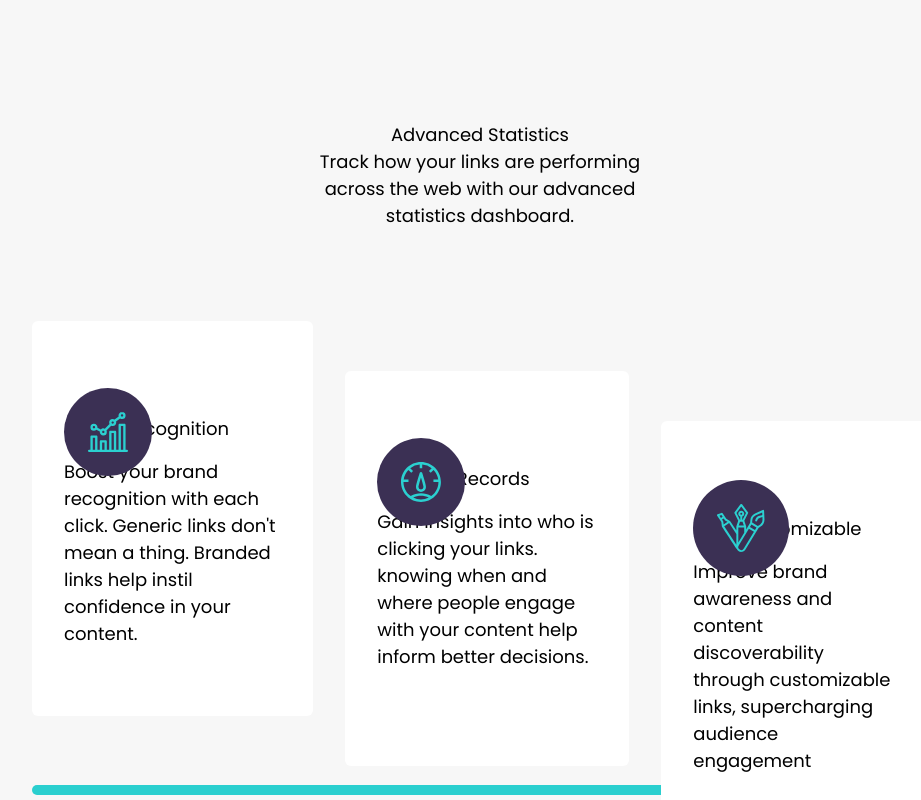
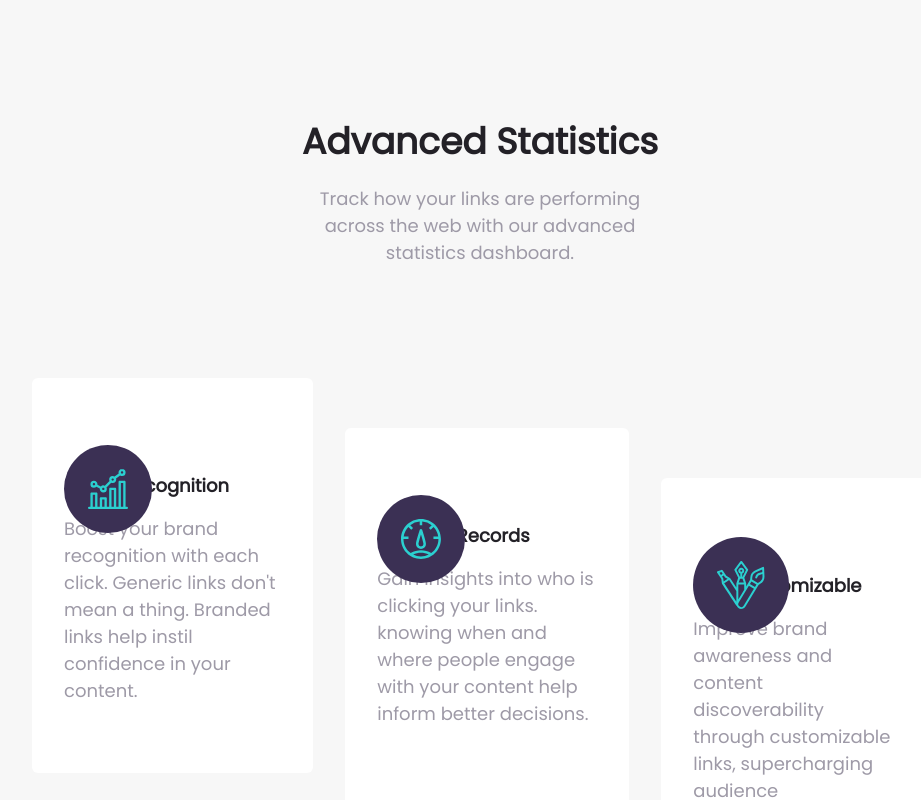
Before and after one commit to azanra/url-shortening, a React (Vite) app: page / in a window 1280 px wide. Shown: the part 1140-1940 px from the top of the page, without its empty margins (160-1081 px from the left). Built offline with nearby package versions, Linux system fonts and the light colour scheme.

Commit message:
Adjust font of header and body in info section

```diff
--- a/src/App.css
+++ b/src/App.css
@@ -78,5 +78,5 @@ body {
   width: 70%;
   border-radius: 5px;
   position: absolute;
-  top: 1925px;
+  top: 1975px;
 }
--- a/src/components/info.jsx
+++ b/src/components/info.jsx
@@ -8,18 +8,18 @@ export default function Info() {
     <div className="center mt-10">
       <div className="w-[70%]">
         <div className="infoHeaderContainer">
-          <div className="infoHeader center">
+          <div className="infoHeader center text-(--Very-Dark-Violet) font-black text-4xl mb-6">
             <h1>Advanced Statistics</h1>
           </div>
           <div className="infoText center">
-            <p className="w-[40%] text-center">
+            <p className="w-[40%] text-center text-(--Grayish-Violet)">
               Track how your links are performing across the web with our
               advanced statistics dashboard.
             </p>
           </div>
         </div>
         <div className="infoBar"></div>
-        <div className="infoBody flex pb-80 gap-8 mt-10">
+        <div className="infoBody flex pb-80 gap-8 mt-15">
           {infoBody.map((item) => {
             position += 50;
             return (
@@ -34,10 +34,10 @@ export default function Info() {
                 <div className="bodyImg bg-(--Dark-Violet) w-fit rounded-[50%] p-6 absolute bottom-60">
                   <img src={item.img} alt={item.alt} />
                 </div>
-                <div className="bodyHeader mt-16">
+                <div className="bodyHeader mt-16 text-(--Very-Dark-Violet) font-black">
                   <h1>{item.header}</h1>
                 </div>
-                <div className="bodyContent mt-4 pb-2">
+                <div className="bodyContent mt-4 pb-2 text-(--Grayish-Violet)">
                   <p>{item.body}</p>
                 </div>
               </div>
```
